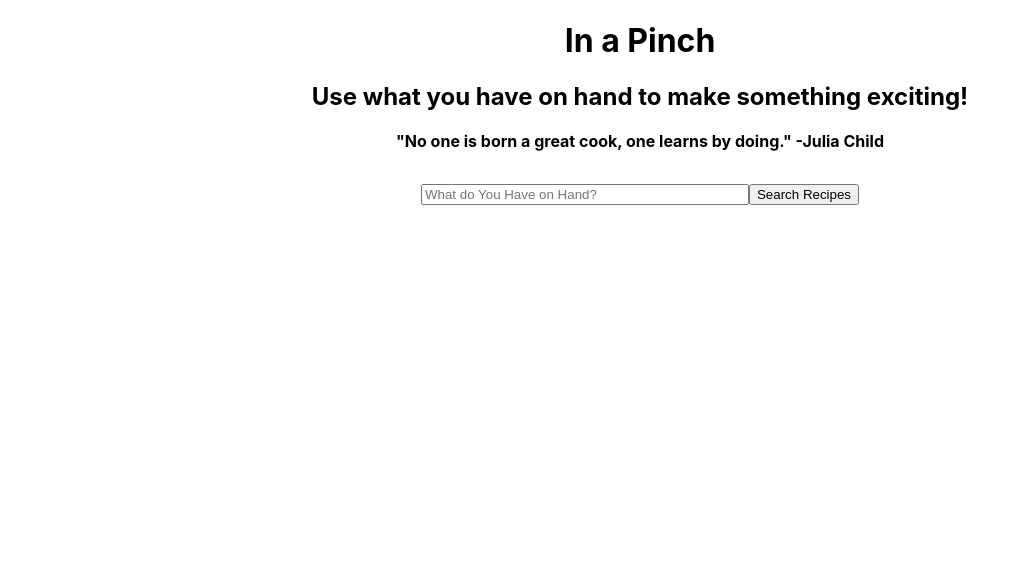
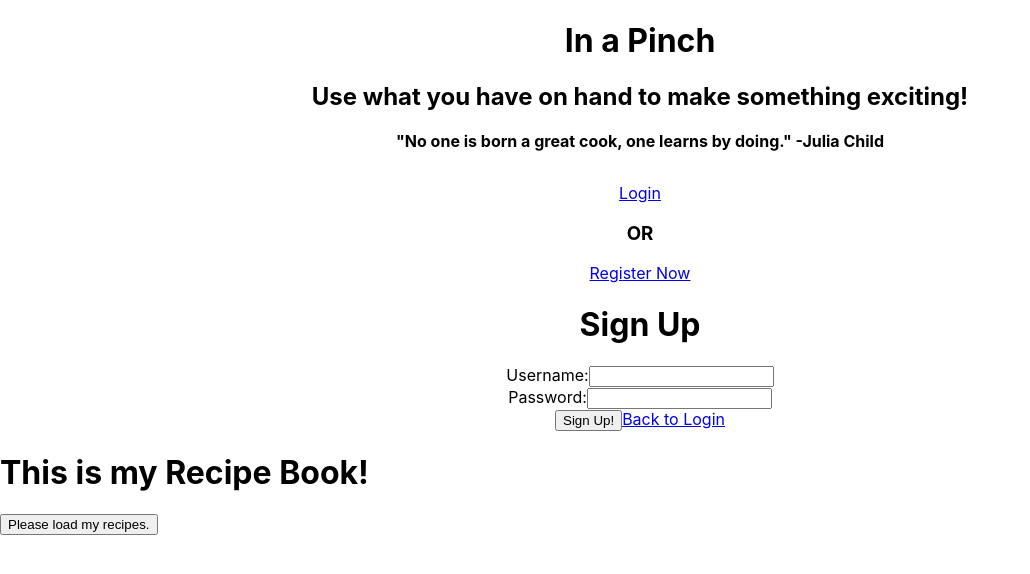
Before and after one commit to LittleRedButton7/Mod5_Capstone_Project_Frontend, a React (Create React App) app: page /register in a window 1280 px wide. Shown: the top 574 px of the page, without its empty margins (0-1030 px from the left). Built offline with nearby package versions, Linux system fonts and the light colour scheme.

Commit message:
Added login and registration forms and got auth connected and working.

```diff
--- a/package.json
+++ b/package.json
@@ -6,6 +6,7 @@
     "cra-template": "1.1.2",
     "react": "^17.0.2",
     "react-dom": "^17.0.2",
+    "react-router-dom": "^5.2.0",
     "react-scripts": "4.0.3"
   },
   "scripts": {
--- a/src/App.css
+++ b/src/App.css
@@ -1,3 +1,16 @@
-/* .App {
+/* .App > .login {
   text-align: center;
-} */
+  justify-content: center;
+}  */
+
+.login-link{
+  text-align: center;
+}
+
+h3 {
+  text-align: center;
+}
+
+.register-link{
+  text-align: center;
+}
--- a/src/App.js
+++ b/src/App.js
@@ -1,27 +1,36 @@
 import './App.css';
 import React, { useState } from 'react';
+import { Route, Link } from 'react-router-dom';
 import RecipeContainer from './Components/RecipeContainer';
-import SearchField from './Components/SearchField';
 import Header from './Components/Header';
+import Login from './Components/LoginForm';
+import Register from './Components/RegistrationForm';
+import RecipeBook from './Components/RecipeBook';
 
 function App() {
-  const [recipeResults, setRecipeResults] = useState([]);
-  // const [searchIngredients, setSearchIngredients] = ([])
 
-  const APP_ID = "4fc555a9";
-  const APP_KEY = "b287f340a47e9e367b3a86a5a2c6501f";
+  const [token, setToken] = useState('');
 
-  function getRecipes(query) {
-    fetch(`https://api.edamam.com/search?q=${query}&app_id=${APP_ID}&app_key=${APP_KEY}`)
-      .then(response => response.json())
-      .then(({hits}) => setRecipeResults(hits))
+  const userLogin = (tok) => {
+    setToken(tok)
   }
 
   return (
     <div className="App">
       <Header className="header"/>
-      <SearchField getRecipes={getRecipes}/>
-      <RecipeContainer recipes={recipeResults}/>
+      {/* <Login userLogin={userLogin}/>
+      <Register /> */}
+      <Route exact path='/'/>
+      <div className="login-link">
+      <Link to='/login'>Login</Link>
+      </div>
+      <h3>OR</h3>
+      <div className="register-link">
+      <Link to='/register'>Register Now</Link>
+      </div>
+      <Route exact path='/login' render={(props) => <Login {...props} userLogin={userLogin} /> } />
+      <Route exact path='/register' render={(props) => <Register {...props} /> } />
+      <RecipeBook token={token} />
     </div>
   );
 }
--- /dev/null
+++ b/src/Components/LoginForm.js
@@ -0,0 +1,60 @@
+import React, { Component } from 'react'
+import './component.css'
+import { Route, Link } from 'react-router-dom';
+
+class Login extends Component {
+
+    state = {
+        credentials: {
+            username: '',
+            password: ''
+        }
+    }
+
+    login = event => {
+        console.log(this.state.credentials);
+        fetch('http://127.0.0.1:8000/auth/', {
+            method: 'POST',
+            headers: {'Content-Type': 'application/json'},
+            body: JSON.stringify(this.state.credentials)
+        }).then(data => data.json())
+        .then(
+            data => {
+                this.props.userLogin(data.token);
+            }
+        )
+        .catch(error => console.error(error))
+    }
+
+    inputChanged = event => {
+        const cred = this.state.credentials;
+        cred[event.target.name] = event.target.value;
+        this.setState({credentials: cred});
+    }
+
+    render() {
+        return (
+            <div className="login">
+                <h1>Login</h1>
+                <label>
+                    Username:
+                    <input type="text" name="username"
+                    value={this.state.credentials.username}
+                    onChange={this.inputChanged}/>
+                </label>
+                <br></br>
+                <label>
+                    Password:
+                    <input type="password" name="password"
+                    value={this.state.credentials.password}
+                    onChange={this.inputChanged}/>
+                </label>
+                <br></br>
+                <button onClick={this.login}>Login</button>
+                <Link to="/register">Sign up now!</Link>
+            </div>
+        )
+    }
+}
+
+export default Login;
--- /dev/null
+++ b/src/Components/RecipeBook.js
@@ -0,0 +1,36 @@
+import React, { Component } from 'react'
+
+export default class RecipeBook extends Component {
+    state = {
+        recipebooks: []
+    }
+
+    loadRecipes = () => {
+        fetch('http://127.0.0.1:8000/Mod5_backend_app/recipebooks/', {
+            method: 'GET',
+            headers: {
+                'Content-Type': 'application/json',
+                Authorization: `Token ${this.props.token}`
+            },
+            body: JSON.stringify(this.state.credentials)
+        }).then(data => data.json())
+        .then(
+            data => {
+                this.setState({recipebooks: data});
+            }
+        )
+        .catch(error => console.error(error))
+    }
+
+    render() {
+        return (
+            <div>
+                <h1>This is my Recipe Book!</h1>
+                {this.state.recipebooks.map(recipebook => {
+                    return <h3 key={recipebook.id}>{recipebook.title}</h3>
+                })}
+                <button onClick={this.loadRecipes}>Please load my recipes.</button>
+            </div>
+        )
+    }
+}
--- a/src/Components/RecipeContainer.js
+++ b/src/Components/RecipeContainer.js
@@ -1,15 +1,40 @@
-import React from 'react'
+import React, { useState } from 'react'
 import RecipeCard from './RecipeCard'
+import SearchField from './SearchField';
 import './component.css'
 
-export default function RecipeContainer(props) {
+export default function RecipeContainer() {
+    const [index, setIndex] = useState(0)
+
+    const [recipeResults, setRecipeResults] = useState([]);
+  // const [searchIngredients, setSearchIngredients] = ([])
+
+    const APP_ID = "4fc555a9";
+    const APP_KEY = "b287f340a47e9e367b3a86a5a2c6501f";
+
+    function getRecipes(query) {
+        fetch(`https://api.edamam.com/search?q=${query}&to=45&app_id=${APP_ID}&app_key=${APP_KEY}`)
+        .then(response => response.json())
+        .then(({hits}) => setRecipeResults(hits))
+    }
+
+    console.log(recipeResults)
+
+
     const showRecipes = () => {
-        return props.recipes.map(recipe => {
+        return recipeResults.slice(index, index + 15).map(recipe => {
             return <RecipeCard key={recipe.recipe.name} recipe={recipe.recipe} />
         })
     }
 
     return (
-        <div className="recipe-card-container">{showRecipes()}</div>
+        <>
+            <SearchField getRecipes={getRecipes}/>
+            <div className="recipe-card-container">{showRecipes()}</div>
+            {index > 0 && <button className="previous-page-button" onClick={() => setIndex(index - 15) }>Previous Page</button>}
+            {index < 30 && <button className="next-page-button" onClick={() => setIndex(index + 15) }>Next Page</button>}
+        </>
     )
 }
+
+{/* <RecipeContainer recipes={recipeResults}/> */}
--- /dev/null
+++ b/src/Components/RegistrationForm.js
@@ -0,0 +1,60 @@
+import React, { Component } from 'react'
+import './component.css'
+import { Route, Link } from 'react-router-dom';
+
+class Register extends Component {
+
+    state = {
+        credentials: {
+            username: '',
+            password: ''
+        }
+    }
+
+    register = event => {
+        console.log(this.state.credentials);
+        fetch('http://127.0.0.1:8000/Mod5_backend_app/users/', {
+            method: 'POST',
+            headers: {'Content-Type': 'application/json'},
+            body: JSON.stringify(this.state.credentials)
+        }).then(data => data.json())
+        .then(
+            data => {
+                console.log(data);
+            }
+        )
+        .catch(error => console.error(error))
+    }
+
+    inputChanged = event => {
+        const cred = this.state.credentials;
+        cred[event.target.name] = event.target.value;
+        this.setState({credentials: cred});
+    }
+
+    render() {
+        return (
+            <div className="register">
+                <h1>Sign Up</h1>
+                <label>
+                    Username:
+                    <input type="text" name="username"
+                    value={this.state.credentials.username}
+                    onChange={this.inputChanged}/>
+                </label>
+                <br></br>
+                <label>
+                    Password:
+                    <input type="password" name="password"
+                    value={this.state.credentials.password}
+                    onChange={this.inputChanged}/>
+                </label>
+                <br></br>
+                <button onClick={this.register}>Sign Up!</button>
+                <Link to="/login">Back to Login</Link>
+            </div>
+        )
+    }
+}
+
+export default Register;
--- a/src/Components/component.css
+++ b/src/Components/component.css
@@ -8,6 +8,17 @@
 
 .Julia-quote{
     font-weight: 700;
+}
+
+
+/*******LOGIN********/
+.login{
+    text-align: center;
+}
+
+/*******REGISTER********/
+.register{
+    text-align: center;
 }
 
 /*******SEARCH-FIELD********/
--- a/src/index.js
+++ b/src/index.js
@@ -2,11 +2,14 @@ import React from 'react';
 import ReactDOM from 'react-dom';
 import './index.css';
 import App from './App';
+import {BrowserRouter as Router} from 'react-router-dom';
 // import reportWebVitals from './reportWebVitals';
 
 ReactDOM.render(
   <React.StrictMode>
-    <App />
+    <Router>
+      <App />
+    </Router>
   </React.StrictMode>,
   document.getElementById('root')
 );
```
Also changed, not shown: 1 other file (tests, documents, lock files or other folders).
